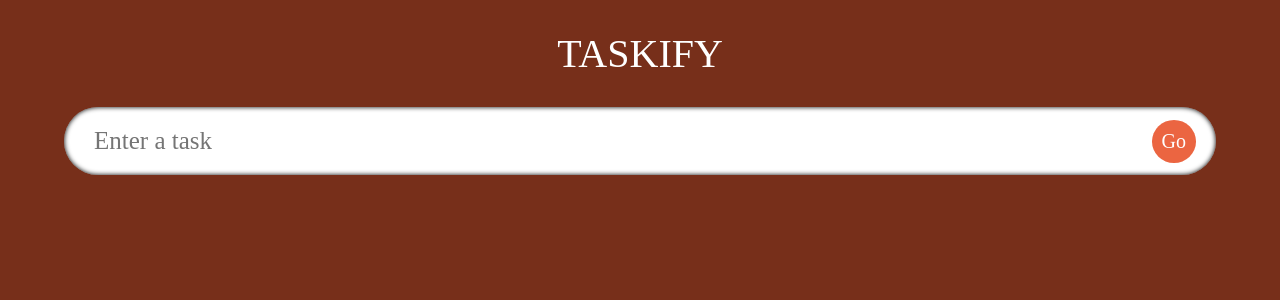
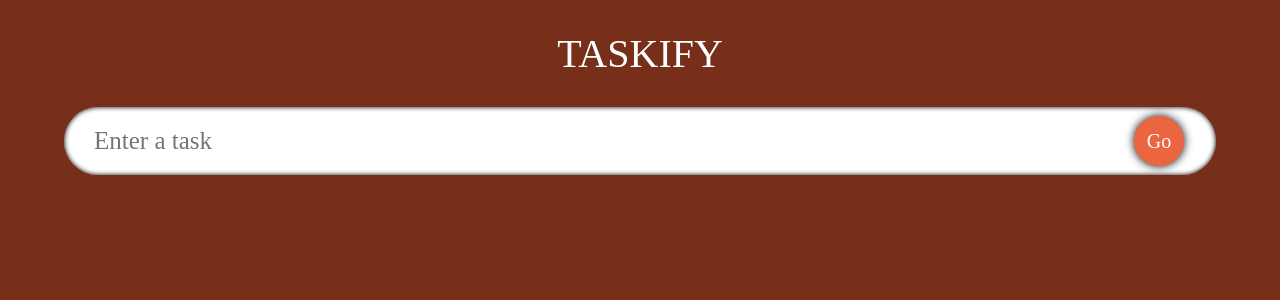
Before and after one commit to Nathaniyell/TodoApp-with-Typescript, a React (Create React App) app: page / in a window 1280 px wide. Shown: the top 300 px of the page. Built offline with nearby package versions, Linux system fonts and the light colour scheme; the HTML template or start-up script is replaced by a standard one.

Commit message:
update styles.css

```diff
--- a/src/components/styles.css
+++ b/src/components/styles.css
@@ -17,13 +17,18 @@ box-shadow: inset 0 0 5px black;
 }
 .input__submit{
     border-radius: 50%;
-    padding: 10px;
+    width: 50px;
+    height: 50px;
+    margin: 12px;
+    transition: 0.2s all;
+    box-shadow: 0 0 10px black;
     border: none;
     position: absolute;
     right: 20px;
     font-size: 20px;
     background-color: var(--secondary1);
     color: #fff;
+    cursor: pointer;
 }
 .input__box:focus{
     box-shadow: 0 0 10px 1000px rgba(0,0,0,0.5);
```
